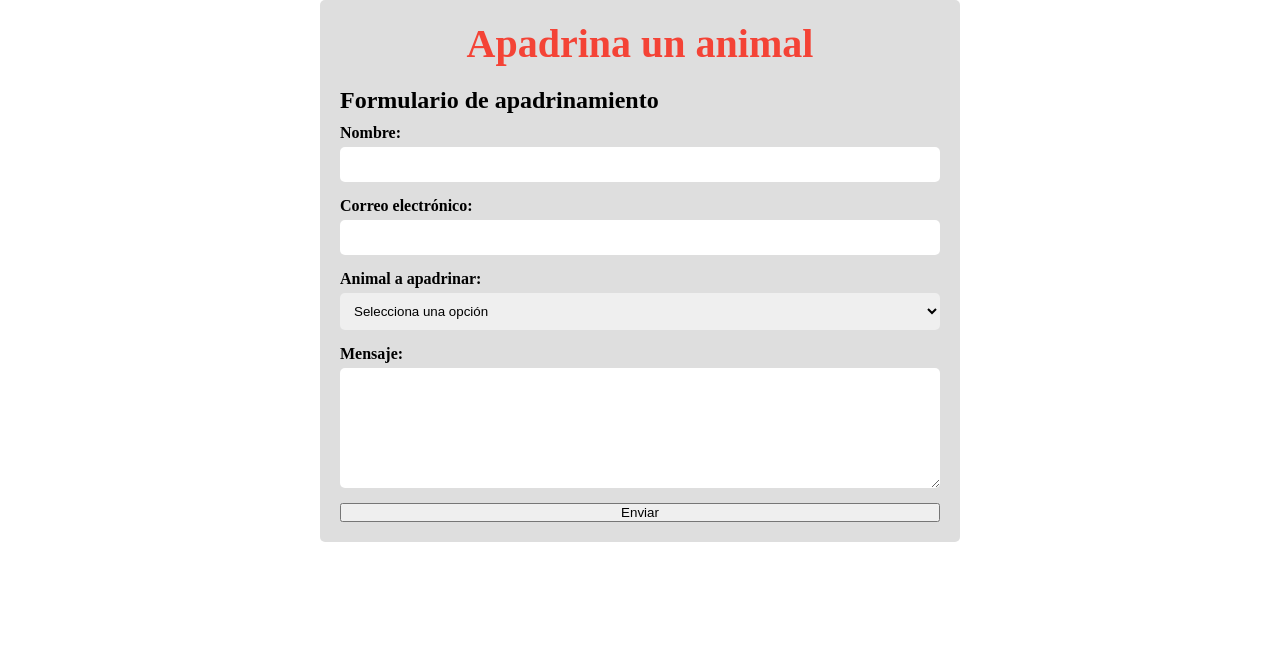
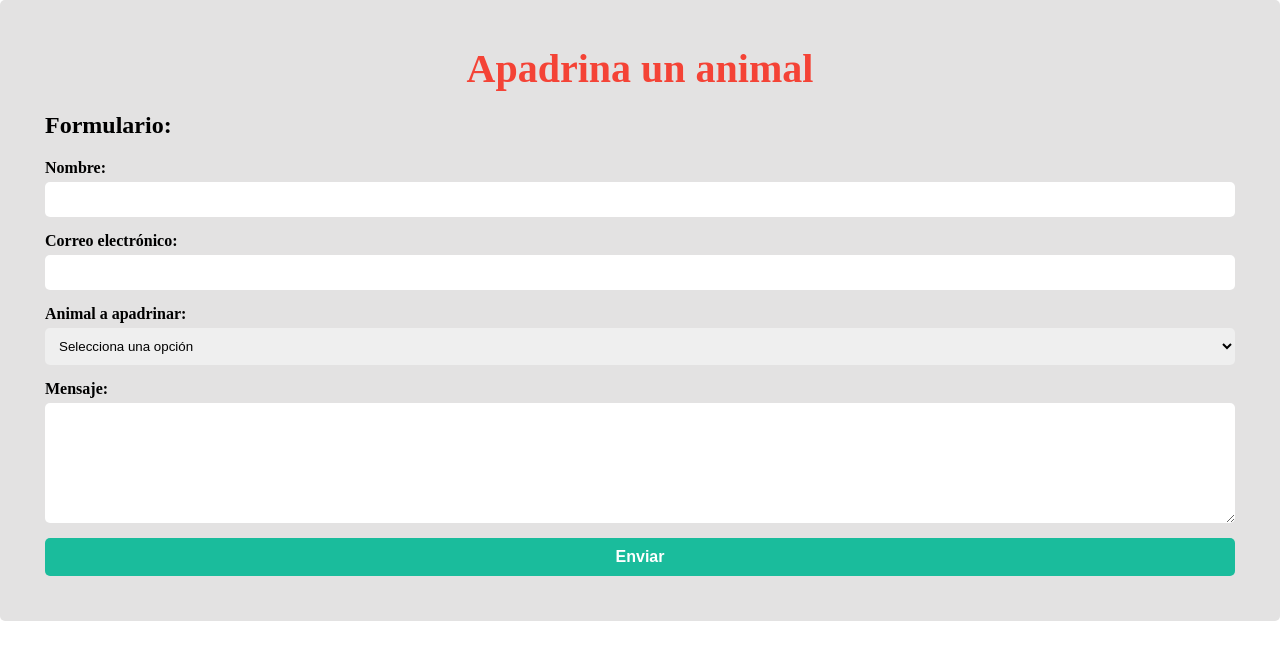
Before and after one commit to Maurodiaztesta/lucky-front, a React (Create React App) app: page /apadrinar in a window 1280 px wide. Shown: the top 660 px of the page. Built offline with nearby package versions, Linux system fonts and the light colour scheme.

Commit message:
fixed apadrinar

```diff
--- a/src/pages/ApadrinarPage/ApadrinarPage.css
+++ b/src/pages/ApadrinarPage/ApadrinarPage.css
@@ -1,8 +1,8 @@
 .div__apadrinar {
-  max-width: 600px;
+  height: 100%;
   margin: 0 auto;
-  padding: 20px;
-  background-color: #dedede;
+  padding: 45px;
+  background-color: #e3e2e2;
   border-radius: 5px;
 }
 .div__apadrinar .title_apadrinar {
@@ -13,7 +13,7 @@
 }
 .div__apadrinar .subtitle_apadrinar {
   font-size: 1.5rem;
-  margin-bottom: 10px;
+  margin-bottom: 20px;
 }
 .div__apadrinar .form_apadrinar {
   display: flex;
@@ -37,7 +37,7 @@
   resize: vertical;
   min-height: 100px;
 }
-.div__apadrinar .button-apadrinar[type=submit] {
+.div__apadrinar .btn_apadrinar[type=submit] {
   background-color: #1abc9c;
   color: #fff;
   font-size: 1rem;
--- a/src/pages/ApadrinarPage/ApadrinarPage.jsx
+++ b/src/pages/ApadrinarPage/ApadrinarPage.jsx
@@ -8,7 +8,7 @@ const ApadrinarPage = () => {
       <h1 className='title_apadrinar'>Apadrina un animal</h1>
       </div>
       <section>
-  <h2 className='subtitle_apadrinar'>Formulario de apadrinamiento</h2>
+  <h2 className='subtitle_apadrinar'>Formulario:</h2>
   <form className='form_apadrinar' action="#" method="POST">
     <label className='label_apadrinar' for="nombre">Nombre:</label>
     <input type="text" id="nombre" name="nombre" required></input>
--- a/src/pages/ApadrinarPage/ApadrinarPage.scss
+++ b/src/pages/ApadrinarPage/ApadrinarPage.scss
@@ -1,8 +1,8 @@
 .div__apadrinar {
-    max-width: 600px;
+    height: 100%;
     margin: 0 auto;
-    padding: 20px;
-    background-color: #dedede;
+    padding: 45px;
+    background-color: #e3e2e2;
     border-radius: 5px;
 
 
@@ -12,12 +12,13 @@
     text-align: center;
     margin-bottom: 20px;
     color: #f44336;
+
   }
 
 
   .subtitle_apadrinar {
     font-size: 1.5rem;
-    margin-bottom: 10px;
+    margin-bottom: 20px;
   }
 
 
@@ -49,7 +50,7 @@
     min-height: 100px;
   }
 
-  .button-apadrinar[type="submit"] {
+  .btn_apadrinar[type="submit"] {
     background-color: #1abc9c;
     color: #fff;
     font-size: 1rem;
```
Also changed, not shown: 1 other file (tests, documents, lock files or other folders).
